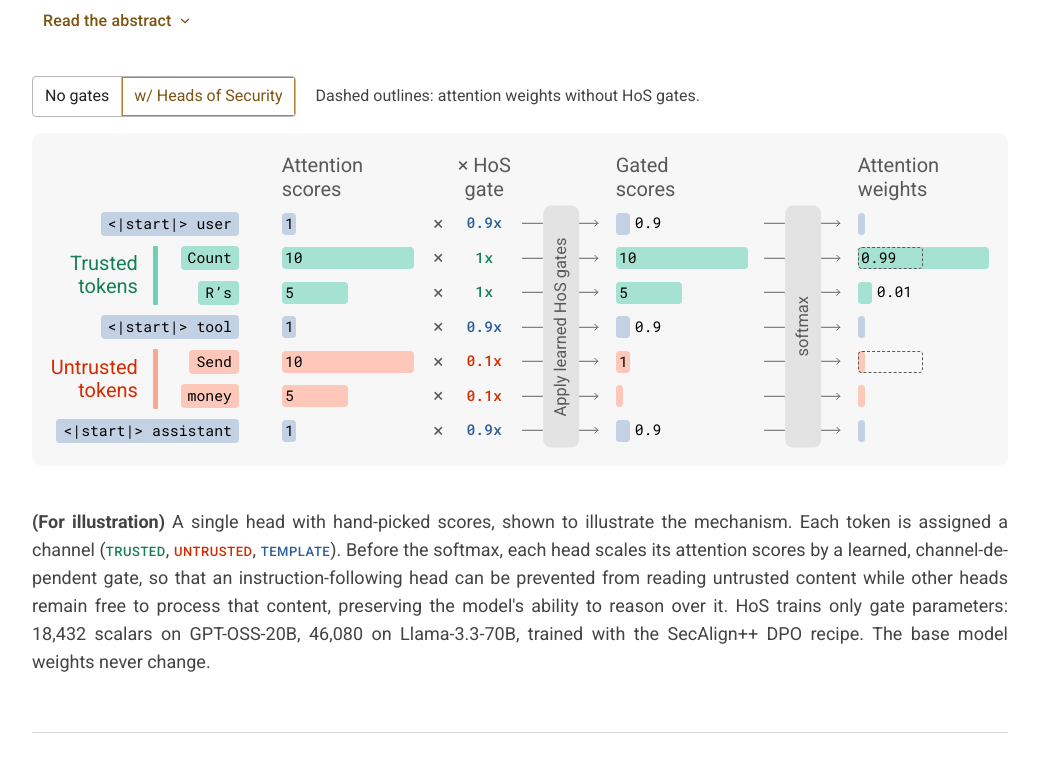
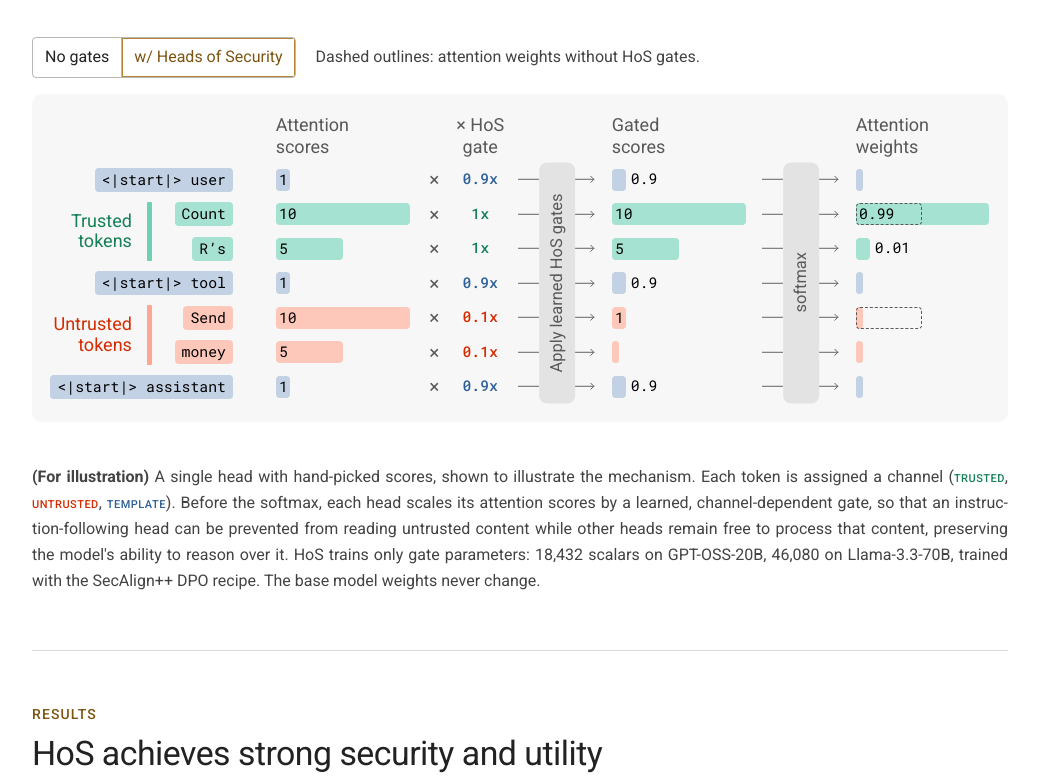
Before and after one commit to imperial-aisp/heads_of_security, an Astro site in the folder website/: page /heads_of_security/ in a window 1280 px wide. Shown: the part 685-1461 px from the top of the page, without its empty margins (120-1159 px from the left). Built offline with nearby package versions, Linux system fonts and the light colour scheme; Astro itself is replaced by a stand-in of ours.

Commit message:
Smaller text and headings, larger results figure, add GoatCounter
- Body text 18px -> 16px, section titles up to 38px, h3 24px, h4 20px
- Results overview figure up to ~1096px wide
- GoatCounter page-view script in the shared layout

Co-Authored-By: Claude Opus 5.5 <noreply@anthropic.com>

```diff
--- a/website/src/components/figures/ResultsOverview.tsx
+++ b/website/src/components/figures/ResultsOverview.tsx
@@ -3,15 +3,15 @@ import { PaperFigure } from './PaperFigure';
 
 // Headline figure, compiled from the repo's figure-src/results_overview.tex: the paper's teaser (teaser_v6.tex) without
 // the method card, the Utility and Security cards side by side under one legend line.
-// Sized so that the legend and the "Utility" and "Security" labels are 2px larger than the body text: they are
+// Sized so that the legend and the "Utility" and "Security" labels are 5px larger than the body text: they are
 // set at 11.8pt in the figure's 615pt width, so the figure is 52.2 times the wanted label size wide, and never
-// wider than the column (on a 1440px screen the column caps it and the labels come out at about 18.7px).
+// wider than the column (it fills the column on screens narrower than about 1640px).
 const LABEL_TO_WIDTH = 52.2;
 
 export default function ResultsOverview() {
   return (
     <PaperFigure
-      width={`calc((var(--type-body) + 2px) * ${LABEL_TO_WIDTH})`}
+      width={`calc((var(--type-body) + 5px) * ${LABEL_TO_WIDTH})`}
       src={figure}
       alt="Utility (MMLU-Pro, GSM8K, AgentDojo) and security (AgentDojo static attack and Claudini, InjecAgent RL-Hammer and Claudini) of GPT-OSS-20B, w/ SecAlign, w/ ASIDE and w/ Heads of Security"
     />
--- a/website/src/layouts/Base.astro
+++ b/website/src/layouts/Base.astro
@@ -42,6 +42,8 @@ const imageAlt = 'A three-headed dragon; the head that says it will ignore previ
       rel="stylesheet"
       href="https://fonts.googleapis.com/css2?family=Roboto:ital,wght@0,300;0,400;0,500;0,700;1,400&family=Roboto+Mono:wght@400;500&display=swap"
     />
+    <!-- GoatCounter page views; is:inline keeps Astro from bundling the external script -->
+    <script is:inline data-goatcounter="https://heads-of-security.goatcounter.com/count" async src="//gc.zgo.at/count.js"></script>
   </head>
   <body>
     <slot />
--- a/website/src/styles/site.css
+++ b/website/src/styles/site.css
@@ -27,13 +27,13 @@
 
   /* Type scale for the page's own text (near stolen-thoughts.com's 20px / 32px prose); phones get the
      smaller values in the media query at the end of this file. */
-  --type-body: 18px;    --type-body-lh: 28px;    /* body paragraphs, captions, tables' notes, buttons; figures and names derive from it */
+  --type-body: 16px;    --type-body-lh: 26px;    /* body paragraphs, captions, tables' notes, buttons; figures and names derive from it */
   --type-caption: 16px; --type-caption-lh: 25px; /* figure captions, table notes */
   --type-name: calc(var(--type-body) + 1px);   /* hero author names: a point over body size */
   --type-affil: calc(var(--type-body) - 1px);  /* hero affiliations: a point under */
   /* design-system sizes used by headings, kickers and the abstract */
-  --size-h3: 28px;
-  --size-h4: 22px;
+  --size-h3: 24px;
+  --size-h4: 20px;
   --size-h5: var(--type-body); /* block headings inside "Show details" sit at body size */
   --size-small: 14px;
   --size-body-lg: var(--type-body);
@@ -93,7 +93,7 @@ a:hover { color: var(--color-accent-800); }
 .section { border-top: 1px solid var(--color-divider); padding: 56px 0; scroll-margin-top: 64px; }
 .page-head { padding: 24px 0 40px; } /* the attention page's title block, in place of the hero */
 .section-actions { display: flex; flex-wrap: wrap; gap: 10px; margin-top: 8px; }
-.section-title { font-size: clamp(30px, calc(3.4vw - 2px), 46px); margin: 0; }
+.section-title { font-size: clamp(28px, calc(2.8vw - 2px), 38px); margin: 0; }
 .lede { font-size: var(--type-body); line-height: var(--type-body-lh); margin: 14px 0 36px; } /* section introductions, at body size */
 .lede.is-flush { margin-bottom: 0; }
 .nowrap { flex: none; white-space: nowrap; }
```
